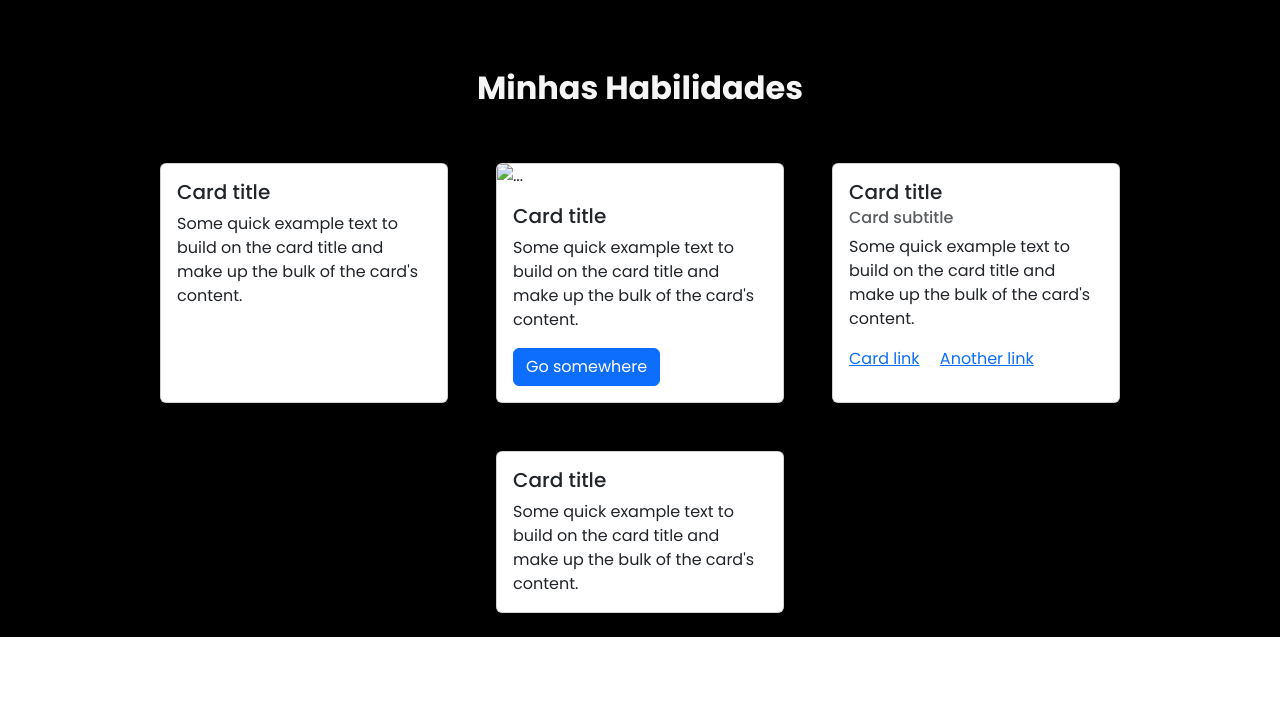
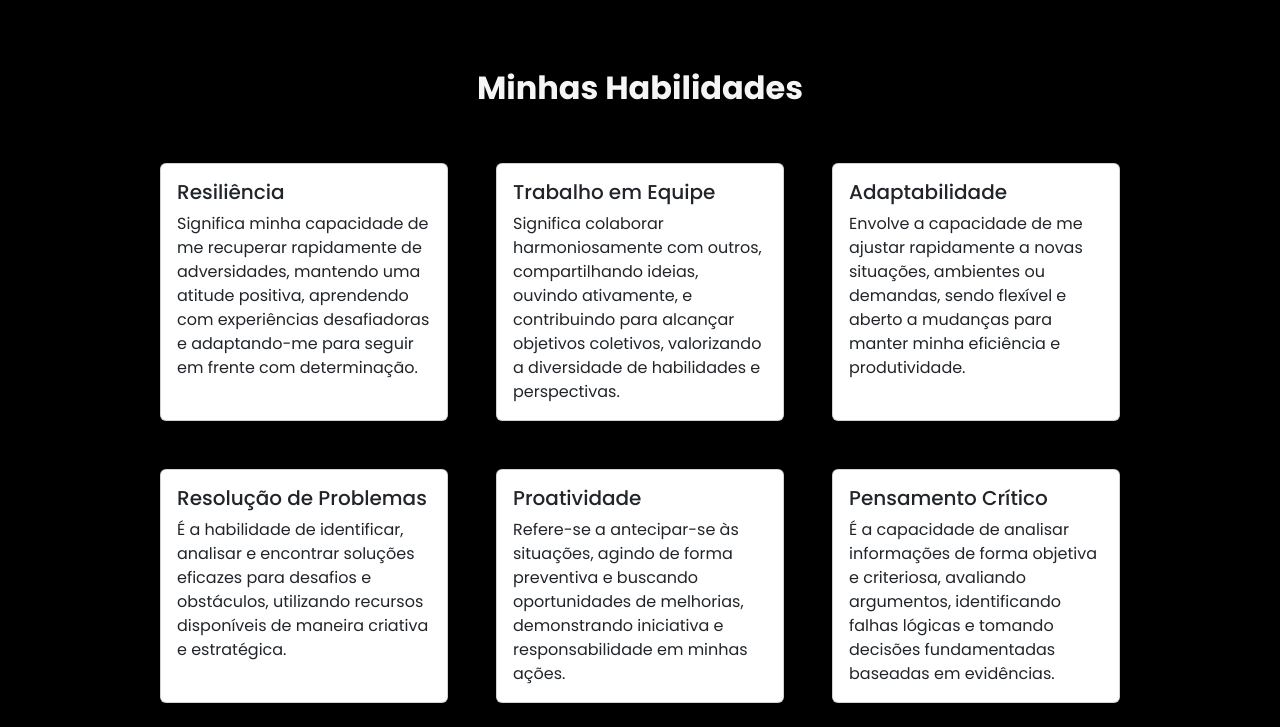
Before and after one commit to dduarte106/portfolio, a plain HTML site: page index.html in a window 1280 px wide. Shown: the part 1630-2357 px from the top of the page. Before the commit the page ends 2267 px from the top, so only its background shows below. Drawn offline with nearby package versions, Linux system fonts and the light colour scheme.

Commit message:
2227/1007

```diff
--- a/index.html
+++ b/index.html
@@ -67,6 +67,8 @@
         <img src="img/mapa_bt01.jpg" class="img-fluid" alt="mapa_beta01" data-bs-toggle="modal" data-bs-target="#mapModal">
 
     </div>
+
+
     <br>
     <h2 class="text-center fw-bold p-5">Meus Projetos</h2>
     <div class="projet d-flex flex-wrap justify-content-center gap-5">
@@ -124,41 +126,52 @@
             </div>
           </div>
     </div>
+
+
     <br>
     <h2 class="text-center fw-bold p-5">Minhas Habilidades</h2>
     <div class="projet d-flex flex-wrap justify-content-center gap-5">
         <div class="card" style="width: 18rem;">
             <div class="card-body">
-              <h5 class="card-title">Card title</h5>
-              <p class="card-text">Some quick example text to build on the card title and make up the bulk of the card's content.</p>
-            </div>
-        </div>
-
-        <div class="card" style="width: 18rem;">
-            <img src="..." class="card-img-top" alt="...">
-            <div class="card-body">
-              <h5 class="card-title">Card title</h5>
-              <p class="card-text">Some quick example text to build on the card title and make up the bulk of the card's content.</p>
-              <a href="#" class="btn btn-primary">Go somewhere</a>
+              <h5 class="card-title">Resiliência</h5>
+              <p class="card-text">Significa minha capacidade de me recuperar rapidamente de adversidades, mantendo uma atitude positiva, aprendendo com experiências desafiadoras e adaptando-me para seguir em frente com determinação.</p>
             </div>
         </div>
 
         <div class="card" style="width: 18rem;">
             <div class="card-body">
-              <h5 class="card-title">Card title</h5>
-              <h6 class="card-subtitle mb-2 text-body-secondary">Card subtitle</h6>
-              <p class="card-text">Some quick example text to build on the card title and make up the bulk of the card's content.</p>
-              <a href="#" class="card-link">Card link</a>
-              <a href="#" class="card-link">Another link</a>
+              <h5 class="card-title">Trabalho em Equipe</h5>
+              <p class="card-text">Significa colaborar harmoniosamente com outros, compartilhando ideias, ouvindo ativamente, e contribuindo para alcançar objetivos coletivos, valorizando a diversidade de habilidades e perspectivas.</p>
             </div>
-          </div>
+        </div>
+
+        <div class="card" style="width: 18rem;">
+            <div class="card-body">
+              <h5 class="card-title">Adaptabilidade</h5>
+              <p class="card-text">Envolve a capacidade de me ajustar rapidamente a novas situações, ambientes ou demandas, sendo flexível e aberto a mudanças para manter minha eficiência e produtividade.</p>
+            </div>
+        </div>
 
           <div class="card" style="width: 18rem;">
             <div class="card-body">
-              <h5 class="card-title">Card title</h5>
-              <p class="card-text">Some quick example text to build on the card title and make up the bulk of the card's content.</p>
+              <h5 class="card-title">Resolução de Problemas</h5>
+              <p class="card-text">É a habilidade de identificar, analisar e encontrar soluções eficazes para desafios e obstáculos, utilizando recursos disponíveis de maneira criativa e estratégica.</p>
             </div>
-          </div>
+        </div>
+
+        <div class="card" style="width: 18rem;">
+            <div class="card-body">
+              <h5 class="card-title">Proatividade</h5>
+              <p class="card-text">Refere-se a antecipar-se às situações, agindo de forma preventiva e buscando oportunidades de melhorias, demonstrando iniciativa e responsabilidade em minhas ações.</p>
+            </div>
+        </div>
+
+        <div class="card" style="width: 18rem;">
+            <div class="card-body">
+              <h5 class="card-title">Pensamento Crítico</h5>
+              <p class="card-text">É a capacidade de analisar informações de forma objetiva e criteriosa, avaliando argumentos, identificando falhas lógicas e tomando decisões fundamentadas baseadas em evidências.</p>
+            </div>
+        </div>
 
 
     </div>
```
